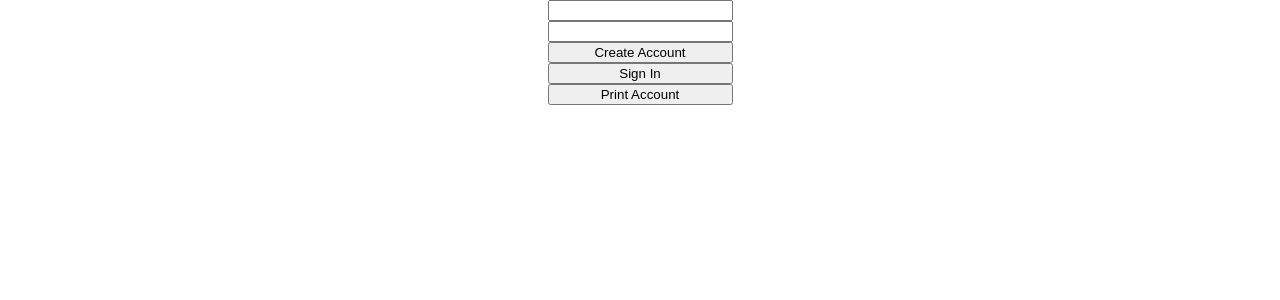
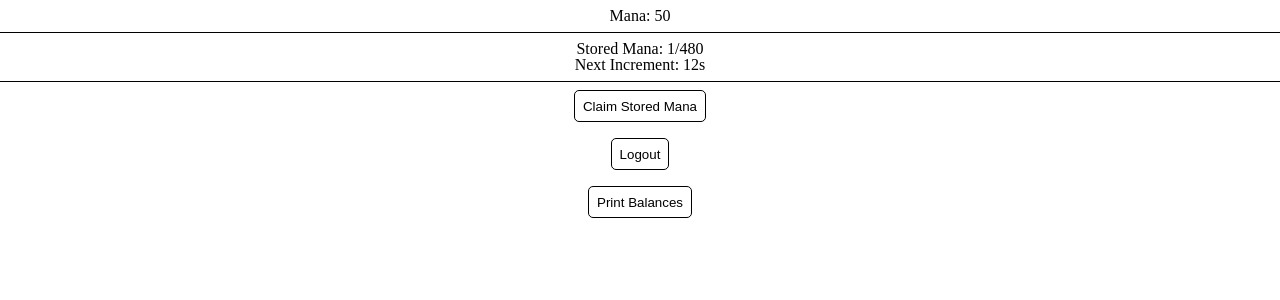
Before and after one commit to tommach591/manafish, a React (Create React App) app: page / in a window 1280 px wide. Before the commit this address led to /login. Shown: the top 300 px of the page. Built offline with nearby package versions, Linux system fonts and the light colour scheme; no server answers; sample sign-in values are in the browser's storage.

Commit message:
balance added

```diff
--- a/src/components/Home/Home.jsx
+++ b/src/components/Home/Home.jsx
@@ -1,13 +1,14 @@
-/* eslint-disable no-unused-vars */
 import "./Home.css";
 import { useMana } from "../../utils/AccountContext";
 import { useEffect } from "react";
 import { useNavigate } from "react-router-dom";
+import { getAllBalance } from "../../utils/Balance";
 
 function Home() {
   const navigate = useNavigate();
   const {
     userID,
+    handleLogout,
     mana,
     storedMana,
     maxStoredMana,
@@ -35,9 +36,19 @@ function Home() {
         ${Math.round((nextManaInterval - lastManaInterval) / TICK_RATE) + 1}s`}
         </h1>
       </div>
-
       <button className="ClaimMana" onClick={retrieveStoredMana}>
         Claim Stored Mana
+      </button>
+      <button className="ClaimMana" onClick={handleLogout}>
+        Logout
+      </button>
+      <button
+        className="ClaimMana"
+        onClick={() => {
+          getAllBalance().then((res) => console.log(res));
+        }}
+      >
+        Print Balances
       </button>
     </div>
   );
--- a/src/utils/AccountContext.js
+++ b/src/utils/AccountContext.js
@@ -5,6 +5,7 @@ import {
   useCallback,
   useEffect,
 } from "react";
+import { createBalance, getBalance, updateBalance } from "./Balance";
 
 const ManaContext = createContext();
 export function useMana() {
@@ -12,7 +13,7 @@ export function useMana() {
 }
 
 export function IncomeProvider({ children }) {
-  localStorage.clear();
+  // localStorage.clear();
 
   const TICK_RATE = 1000;
   const REGEN_RATE = 14000; // subtract 1000
@@ -27,72 +28,84 @@ export function IncomeProvider({ children }) {
     setUserID(id);
   }, []);
 
-  const [mana, setMana] = useState(() => {
-    const savedMana = localStorage.getItem("mana");
-    return savedMana ? JSON.parse(savedMana) : 0;
-  });
+  const handleLogout = useCallback(() => {
+    localStorage.setItem("userID", JSON.stringify(""));
+    setUserID("");
+  }, []);
 
-  const [storedMana, setStoredMana] = useState(() => {
-    const savedStoredMana = localStorage.getItem("storedMana");
-    return savedStoredMana ? JSON.parse(savedStoredMana) : 0;
-  });
-
-  const [maxStoredMana, setMaxStoredMana] = useState(() => {
-    const savedMaxStoredMana = localStorage.getItem("maxStoredMana");
-    return savedMaxStoredMana ? JSON.parse(savedMaxStoredMana) : 480;
-  });
-
-  const [lastManaInterval, setLastManaInterval] = useState(() => {
-    const savedLastManaInterval = localStorage.getItem("lastManaInterval");
-    return savedLastManaInterval
-      ? new Date(JSON.parse(savedLastManaInterval))
-      : new Date();
-  });
-
-  const [nextManaInterval, setNextManaInterval] = useState(() => {
-    const savedNextManaInterval = localStorage.getItem("nextManaInterval");
-    return savedNextManaInterval
-      ? new Date(JSON.parse(savedNextManaInterval))
-      : new Date();
-  });
+  const [mana, setMana] = useState(0);
+  const [storedMana, setStoredMana] = useState(0);
+  const [maxStoredMana, setMaxStoredMana] = useState(480);
+  const [lastManaInterval, setLastManaInterval] = useState(new Date());
+  const [nextManaInterval, setNextManaInterval] = useState(new Date());
 
   const retrieveStoredMana = useCallback(() => {
-    setMana((prevMana) => prevMana + storedMana);
+    const updateFields = {};
+    updateFields.mana = mana + storedMana;
+    updateFields.storedMana = 0;
+
+    setMana(updateFields.mana);
     setStoredMana(0);
-  }, [storedMana]);
+    updateBalance(userID, updateFields);
+  }, [userID, mana, storedMana]);
 
   useEffect(() => {
+    if (!userID) return;
+    else {
+      getBalance(userID).then((res) => {
+        if (res) {
+          setMana(res.mana);
+          setStoredMana(res.storedMana);
+          setMaxStoredMana(res.maxStoredMana);
+          setLastManaInterval(new Date(res.lastManaInterval));
+          setNextManaInterval(new Date(res.nextManaInterval));
+        } else {
+          createBalance(userID);
+          setMana(50);
+          setStoredMana(0);
+          setMaxStoredMana(480);
+          setLastManaInterval(new Date());
+          setNextManaInterval(new Date());
+        }
+      });
+    }
+  }, [userID]);
+
+  useEffect(() => {
+    if (!userID) return;
     const manaRegenInterval = setInterval(() => {
+      const updateFields = {};
       const now = new Date();
       const timeElapsed = nextManaInterval - lastManaInterval;
       if (storedMana >= maxStoredMana) {
         now.setTime(now.getTime() + REGEN_RATE);
-        localStorage.setItem("nextManaInterval", JSON.stringify(now));
         setNextManaInterval(new Date(now.getTime()));
+        updateFields.nextManaInterval = now;
       } else if (timeElapsed < 0) {
-        setStoredMana((prevStoredMana) => {
-          const newStoredMana =
-            prevStoredMana +
-            Math.abs(Math.floor(timeElapsed / (REGEN_RATE + 1000)));
-          localStorage.setItem("storedMana", JSON.stringify(newStoredMana));
-          return newStoredMana;
-        });
+        const newStoredMana =
+          storedMana + Math.abs(Math.floor(timeElapsed / (REGEN_RATE + 1000)));
+        setStoredMana(newStoredMana);
+        updateFields.storedMana = newStoredMana;
+
         now.setTime(now.getTime() + REGEN_RATE);
-        localStorage.setItem("nextManaInterval", JSON.stringify(now));
         setNextManaInterval(new Date(now.getTime()));
+        updateFields.nextManaInterval = now;
       }
 
       setLastManaInterval(new Date());
+      updateFields.lastManaInterval = new Date();
+      updateBalance(userID, updateFields);
     }, TICK_RATE - (new Date() % TICK_RATE));
 
     return () => clearInterval(manaRegenInterval);
-  }, [lastManaInterval, maxStoredMana, nextManaInterval, storedMana]);
+  }, [userID, lastManaInterval, maxStoredMana, nextManaInterval, storedMana]);
 
   return (
     <ManaContext.Provider
       value={{
         userID,
         handleLogin,
+        handleLogout,
         mana,
         retrieveStoredMana,
         storedMana,
--- /dev/null
+++ b/src/utils/Balance.js
@@ -0,0 +1,66 @@
+const serverURL = "http://localhost:3001";
+
+export function getAllBalance() {
+  return fetch(`${serverURL}/api/balance/allBalances`)
+    .then((res) => {
+      if (res.ok) return res.json();
+      else return;
+    })
+    .catch((err) => console.error(err));
+}
+
+export function getBalance(userID) {
+  return fetch(`${serverURL}/api/balance/user/${userID}`)
+    .then((res) => {
+      if (res.ok) return res.json();
+      else return;
+    })
+    .catch((err) => console.error(err));
+}
+
+export function createBalance(userIDEntered) {
+  const body = {
+    userID: userIDEntered,
+  };
+
+  return fetch(`${serverURL}/api/balance/create`, {
+    method: "POST",
+    headers: {
+      Accept: "application/json",
+      "Content-Type": "application/json",
+    },
+    body: JSON.stringify(body),
+  })
+    .then((res) => {
+      if (res.ok) return res.json();
+      else return;
+    })
+    .catch((err) => console.error(err));
+}
+
+export function updateBalance(userIDEntered, updatedBody) {
+  const body = { userID: userIDEntered };
+  if (updatedBody.mana !== undefined) body.mana = updatedBody.mana;
+  if (updatedBody.storedMana !== undefined)
+    body.storedMana = updatedBody.storedMana;
+  if (updatedBody.maxStoredMana !== undefined)
+    body.maxStoredMana = updatedBody.maxStoredMana;
+  if (updatedBody.lastManaInterval !== undefined)
+    body.lastManaInterval = updatedBody.lastManaInterval;
+  if (updatedBody.nextManaInterval !== undefined)
+    body.nextManaInterval = updatedBody.nextManaInterval;
+
+  return fetch(`${serverURL}/api/balance/update`, {
+    method: "POST",
+    headers: {
+      Accept: "application/json",
+      "Content-Type": "application/json",
+    },
+    body: JSON.stringify(body),
+  })
+    .then((res) => {
+      if (res.ok) return res.json();
+      else return;
+    })
+    .catch((err) => console.error(err));
+}
```
